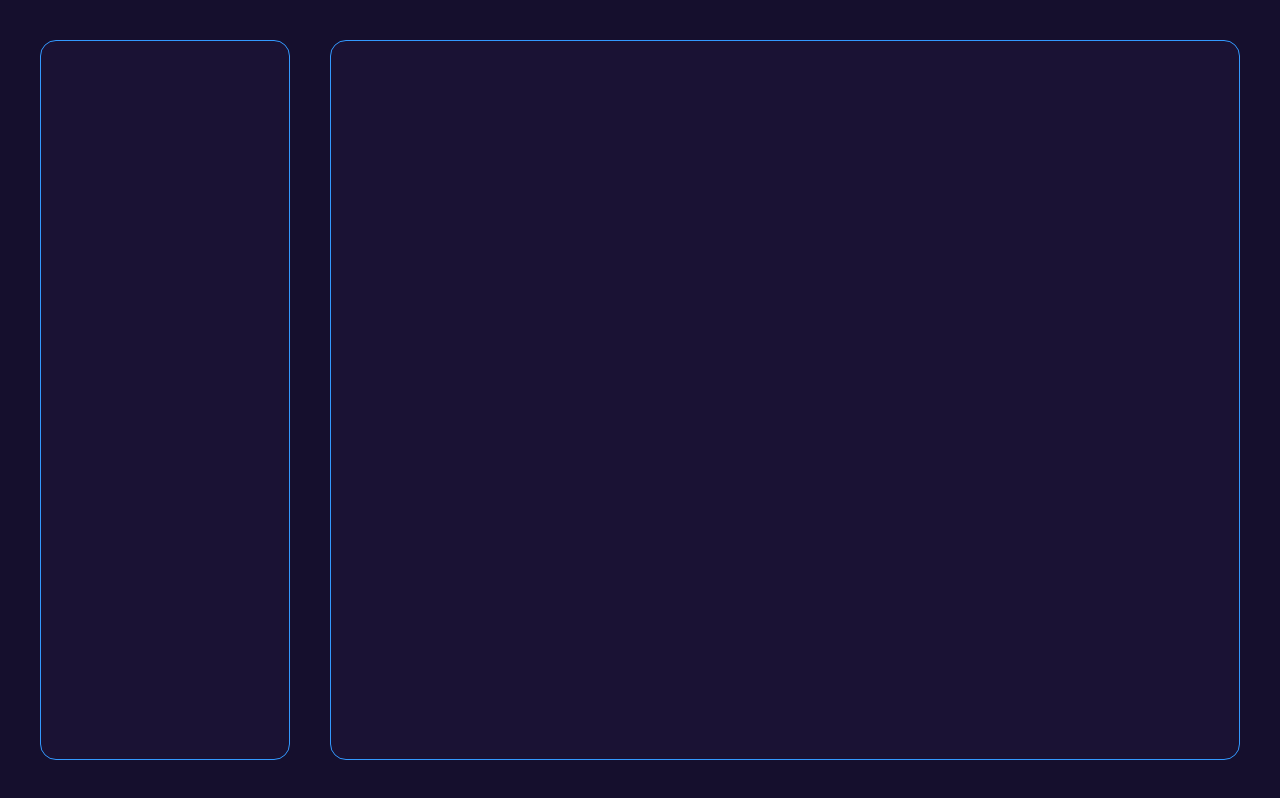
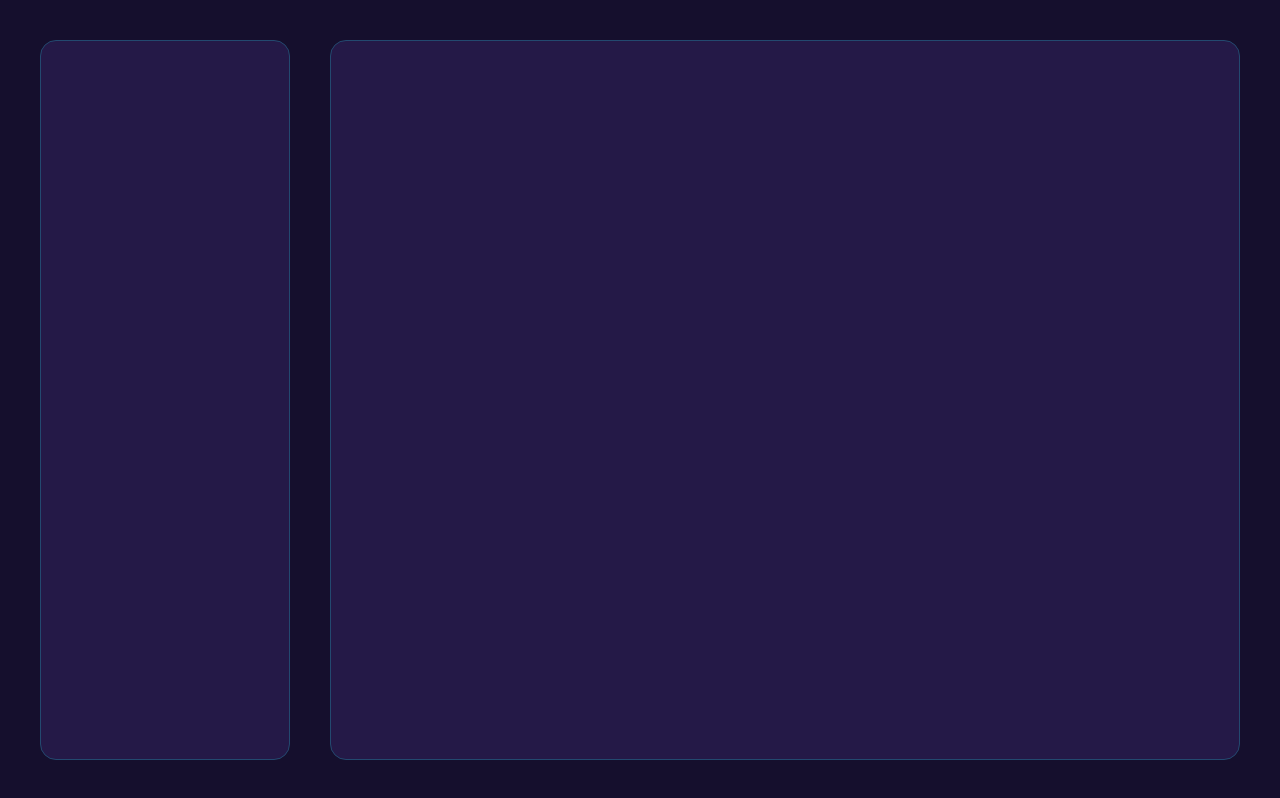
Before and after one commit to pritam-b-dev/profile-portfolio, a plain HTML site: page index.html in a window 1280 px wide. Drawn offline with Linux system fonts and the light colour scheme.

Commit message:
border colors

```diff
--- a/style.css
+++ b/style.css
@@ -20,14 +20,14 @@ body {
 }
 
 .sidebar {
-  background-color: #1e153a93;
+  background-color: #2f215a93;
   height: 90vh;
-  border: 1px solid #39f;
+  border: 1px solid rgb(35, 73, 111);
   border-radius: 16px;
 }
 
 .main-content {
-  background-color: #1e153a93;
-  border: 1px solid #39f;
+  background-color: #2f215a93;
+  border: 1px solid rgb(35, 73, 111);
   border-radius: 16px;
 }
```
